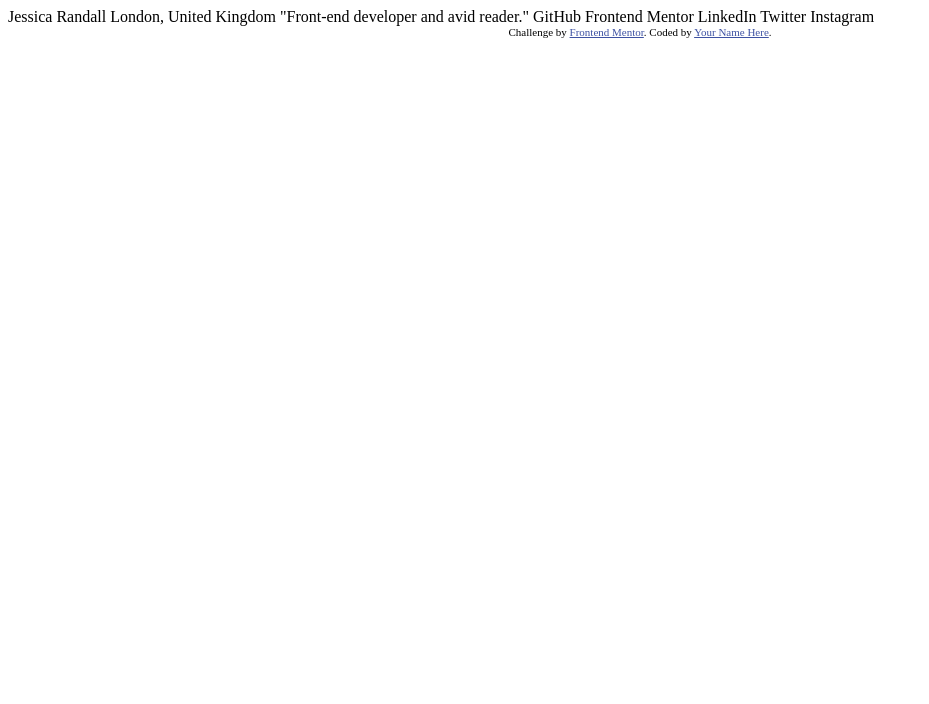
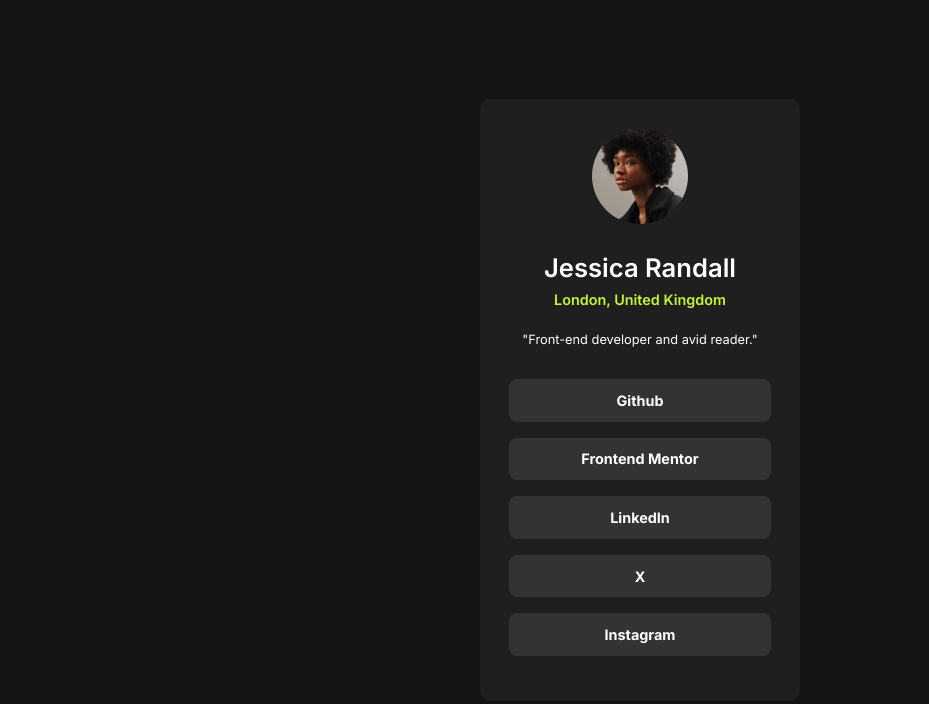
Before and after one commit to IbrahimMurad/social-links-profile, a plain HTML site: page index.html in a window 1280 px wide. Shown: the whole page, without its empty margins (0-929 px from the left). Drawn offline with Linux system fonts and the light colour scheme.

Commit message:
implementing the challenge and the readme file

```diff
--- a/index.html
+++ b/index.html
@@ -5,30 +5,152 @@
   <meta name="viewport" content="width=device-width, initial-scale=1.0"> <!-- displays site properly based on user's device -->
 
   <link rel="icon" type="image/png" sizes="32x32" href="./assets/images/favicon-32x32.png">
+  <link rel="preconnect" href="https://fonts.googleapis.com">
+  <link rel="preconnect" href="https://fonts.gstatic.com" crossorigin>
+  <link href="https://fonts.googleapis.com/css2?family=Inter:ital,opsz,wght@0,14..32,100..900;1,14..32,100..900&family=Outfit:wght@100..900&display=swap" rel="stylesheet">
 
   <title>Frontend Mentor | Social links profile</title>
 
   <!-- Feel free to remove these styles or customise in your own stylesheet 👍 -->
   <style>
-    .attribution { font-size: 11px; text-align: center; }
-    .attribution a { color: hsl(228, 45%, 44%); }
+    /* .attribution { font-size: 11px; text-align: center; }
+    .attribution a { color: hsl(228, 45%, 44%); } */
+
+    * {
+      margin: 0;
+      padding: 0;
+      box-sizing: border-box;
+      font-family: "Inter", serif;
+      list-style: none;
+    }
+
+    :root {
+      --primary-color: hsl(0, 0%, 100%);
+      --secondary-color: hsl(75, 94%, 57%);
+      --page-background-color: hsl(0, 0%, 8%);
+      --card-background-color: hsl(0, 0%, 12%);
+      --item-background-color: hsl(0, 0%, 20%);
+    }
+
+    main {
+      background-color: var(--page-background-color);
+      min-height: 100vh;
+      display: grid;
+      place-items: center;
+    }
+
+    .card {
+      background-color: var(--card-background-color);
+      border-radius: 10px;
+      display: flex;
+      flex-direction: column;
+      align-items: center;
+      justify-content: center;
+      width: 20rem;
+      padding: 1.8rem;
+      gap: 1.0rem;
+      margin: 0 auto;
+    }
+
+    .user-info {
+      display: flex;
+      flex-direction: column;
+      align-items: center;
+      gap: 1.5rem;
+    }
+
+    .avatar img {
+      border-radius: 50%;
+      width: 6rem;
+    }
+
+    .user {
+      display: flex;
+      flex-direction: column;
+      align-items: center;
+      justify-content: center;
+      gap: 0.5rem;
+    }
+
+    .username {
+      color: var(--primary-color);
+      font-size: 1.6rem;
+      font-weight: 600;
+    }
+
+    .user-address {
+      color: var(--secondary-color);
+      font-style: normal;
+      font-weight: 600;
+      font-size: 0.9rem;
+    }
+
+    .user-headline {
+      color: var(--primary-color);
+      font-size: 0.8rem;
+    }
+
+    .social-links {
+      width: 100%;
+    }
+
+    a {
+      color: var(--primary-color);
+      font-size: 0.9rem;
+      font-weight: 700;
+      text-decoration: none;
+      background-color: var(--item-background-color);
+      margin: 1.0rem 0;
+      padding: 0.8rem;
+      border-radius: 0.5rem;
+      display: flex;
+      justify-content: center;
+    }
+
+    a:hover {
+      background-color: hsl(0, 0%, 25%);
+    }
+
   </style>
 </head>
 <body>
-
-  Jessica Randall
-  London, United Kingdom
-  "Front-end developer and avid reader."
-
-  GitHub
-  Frontend Mentor
-  LinkedIn
-  Twitter
-  Instagram
-
-  <div class="attribution">
+  <main>
+    <div class="card">
+      <section class="user-info">
+        <header class="avatar"><img src="./assets/images/avatar-jessica.jpeg" alt="jessica-avatar"></header>
+        <article class="user">
+          <h1 class="username">Jessica Randall</h1>
+          <address class="user-address">London, United Kingdom</address>
+        </article>
+        <footer class="user-headline">"Front-end developer and avid reader."</footer>
+      </section>
+      <section class="social-links">
+        <nav>
+          <ul>
+            <li class="link">
+              <a href="https://github.com/IbrahimMurad">Github</a>
+            </li>
+            <li class="link">
+              <a href="https://www.frontendmentor.io/profile/IbrahimMurad">Frontend Mentor</a>
+            </li>
+            <li class="link">
+              <a href="https://www.linkedin.com/in/ibrahim-morad-228410209/">LinkedIn</a>
+            </li>
+            <li class="link">
+              <a href="https://x.com/ibrahimmorad31">X</a>
+            </li>
+            <li class="link">
+              <!-- I do not have an instagram account. I do not like it. -->
+              <a href="#">Instagram</a>
+            </li>
+          </ul>
+        </nav>
+      </section>
+    </div>
+  </main>
+  <!-- <div class="attribution">
     Challenge by <a href="https://www.frontendmentor.io?ref=challenge" target="_blank">Frontend Mentor</a>.
     Coded by <a href="#">Your Name Here</a>.
-  </div>
+  </div> -->
 </body>
 </html>
```
Also changed, not shown: desktop-screenshot.png (added), mobile-screenshot.png (added), 3 other files.
